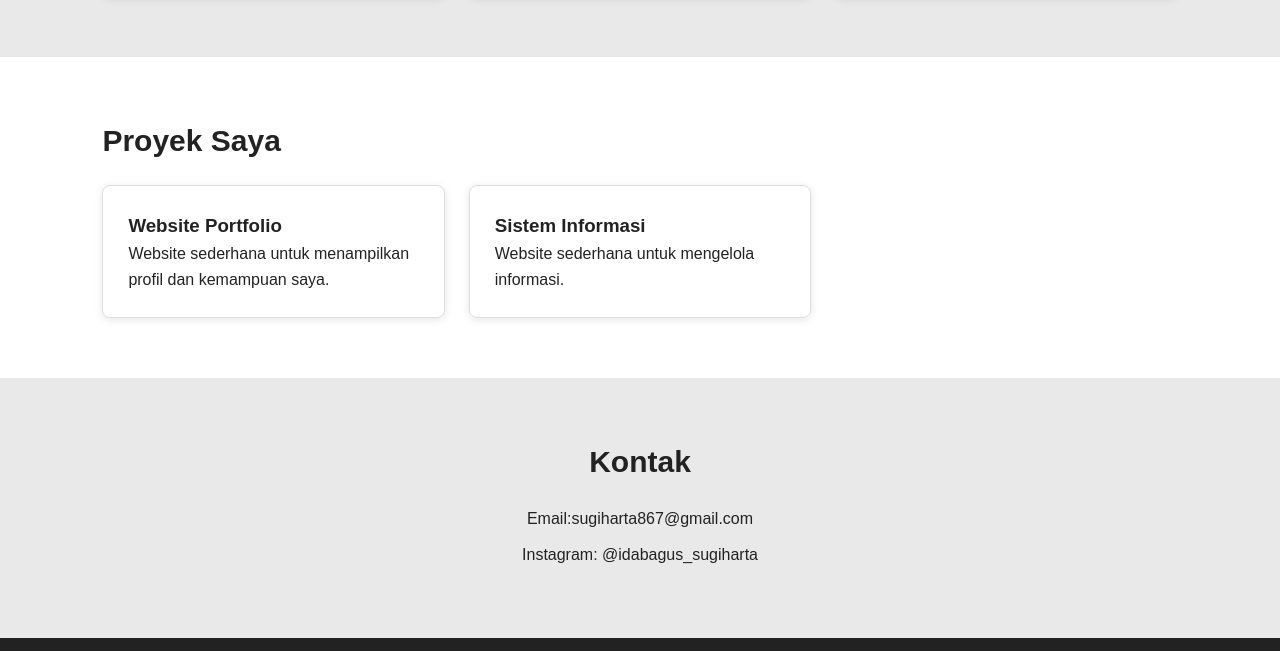
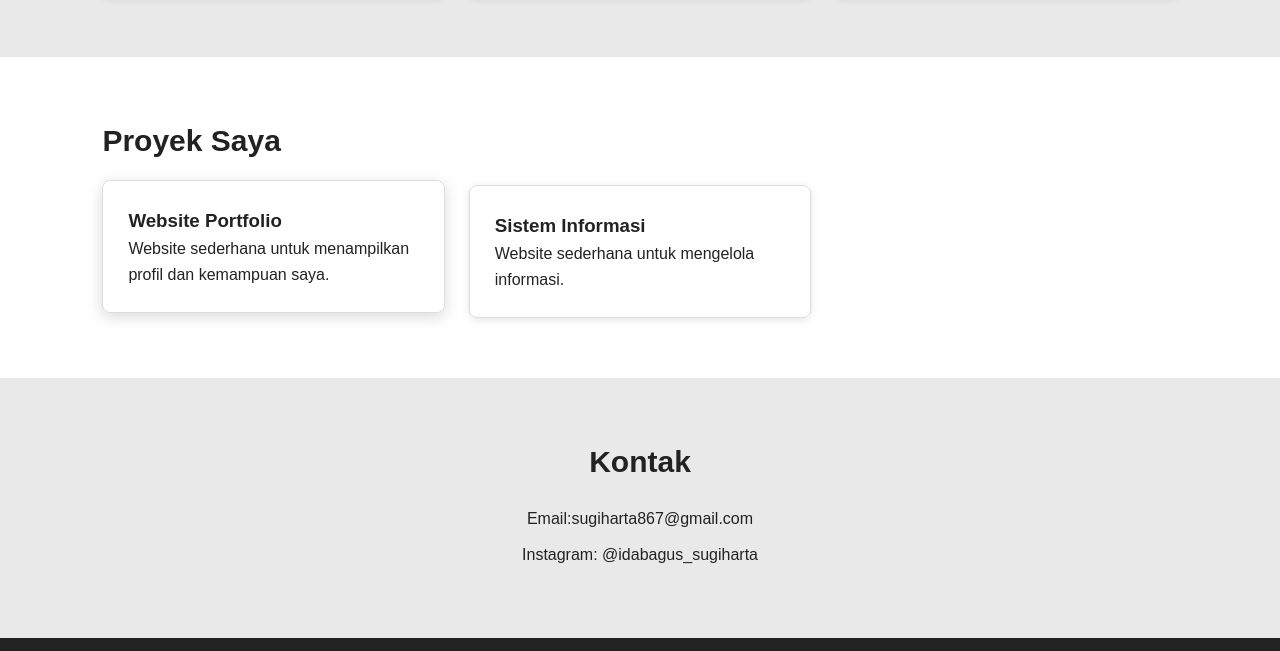
Before and after one commit to Gus-putra/pemweb-tugas1-42530028, a plain HTML site: page index.html in a window 1280 px wide. In both pictures the pointer is over the element 273 px from the left and 1447 px from the top of the page. Shown: the part 1196-1847 px from the top of the page. Drawn offline with Linux system fonts and the light colour scheme.

Commit message:
style: menambahkan efek hover pada proyek

```diff
--- a/css/style.css
+++ b/css/style.css
@@ -155,6 +155,12 @@ section {
     flex: 1;
     border-radius: 8px;
     box-shadow: 0 2px 8px rgba(0, 0, 0, 0.1);
+    transition: transform 0.3s ease, box-shadow 0.3s ease;
+}
+
+#proyek article:hover {
+    transform: translateY(-5px);
+    box-shadow: 0 4px 15px rgba(0, 0, 0, 0.15);
 }
 
 /* Kontak */
```
